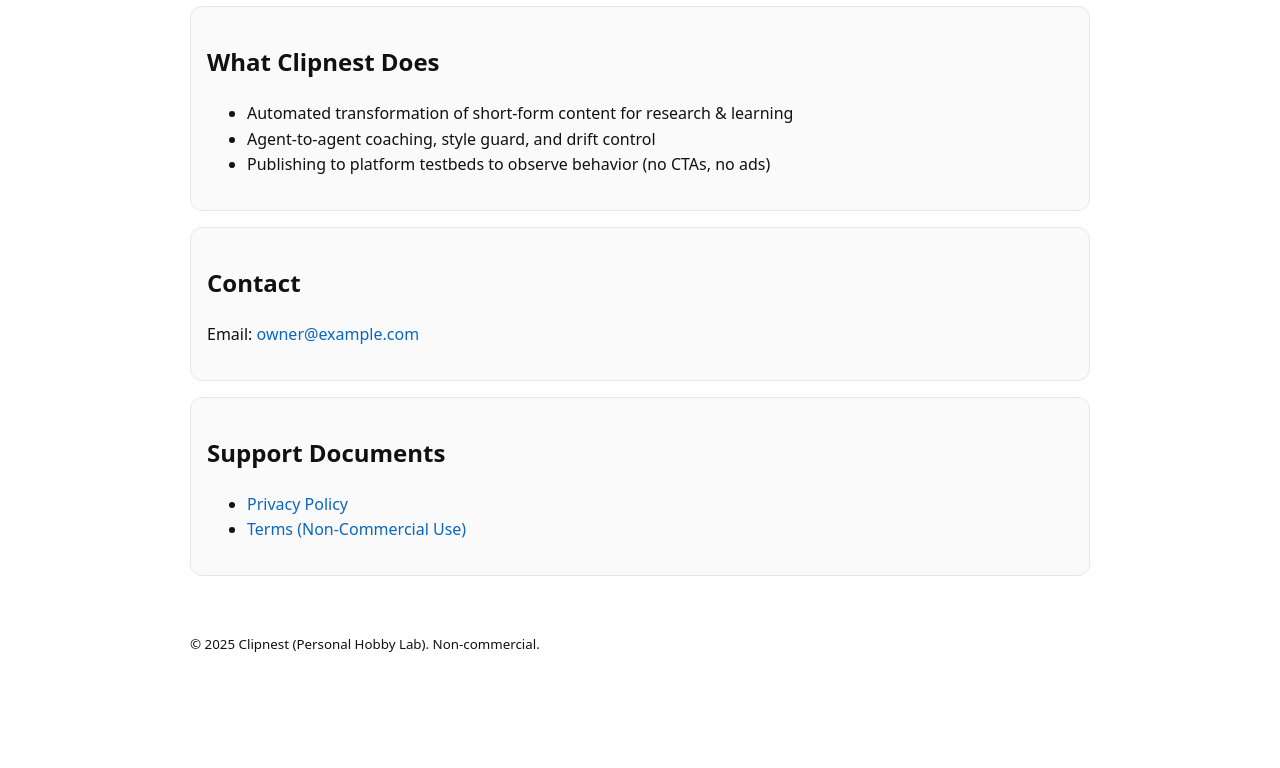
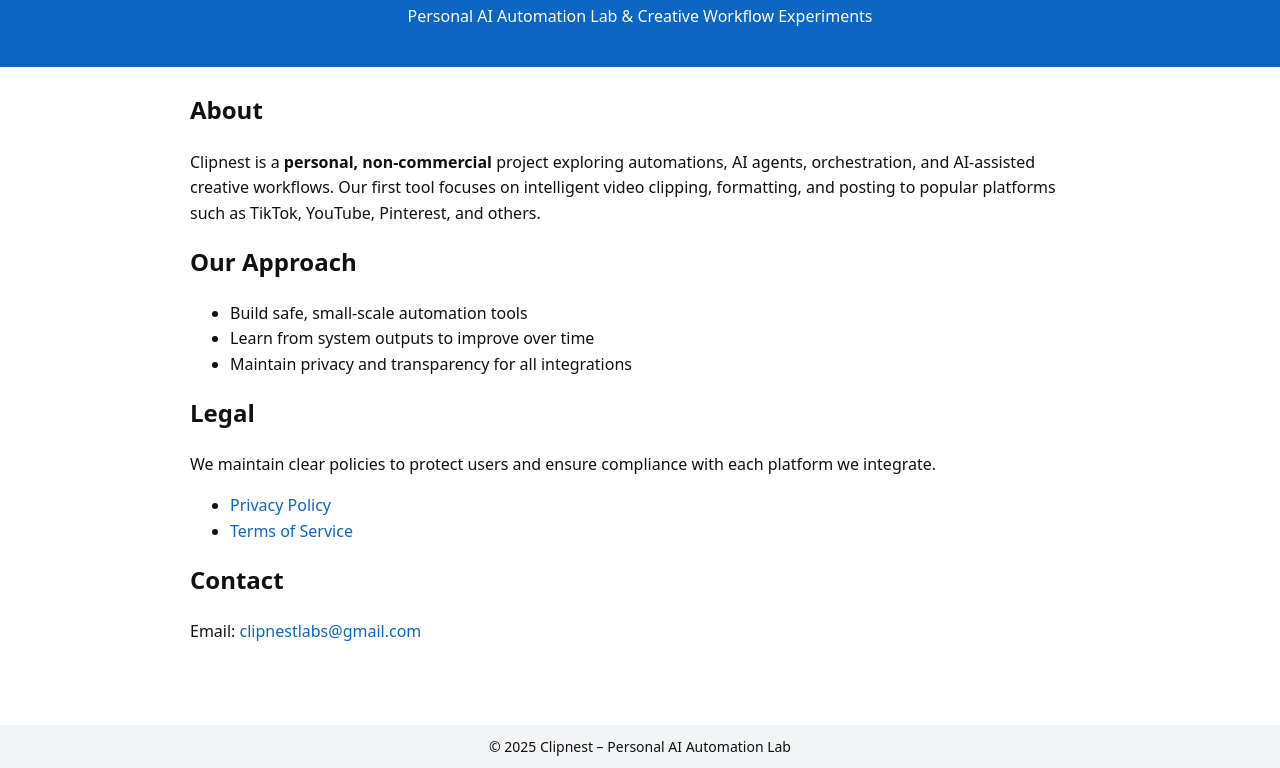
Before and after one commit to ClipNestLabs/clipnest-site, a plain HTML site: page index.html in a window 1280 px wide. Shown: the part 220-988 px from the top of the page. Before the commit the page ends 898 px from the top, so only its background shows below. Drawn offline with Linux system fonts and the light colour scheme.

Commit message:
Added Index

```diff
--- a/index.html
+++ b/index.html
@@ -1,17 +1,53 @@
 <!doctype html>
 <html lang="en">
 <head>
-<meta charset="utf-8"><meta name="viewport" content="width=device-width, initial-scale=1">
-<title>Clipnest – Personal AI Lab</title>
-<meta name="description" content="Clipnest is a personal AI laboratory for learning automation, agents, orchestration, and faceless creative experimentation. Monetization is incidental.">
-<style>body{font-family:system-ui,-apple-system,Segoe UI,Roboto,Ubuntu,Cantarell,Noto Sans,sans-serif;margin:0;padding:0;color:#111;background:#fff;}header,footer{padding:24px 16px;max-width:900px;margin:0 auto;}main{padding:16px;max-width:900px;margin:0 auto;line-height:1.6}a{color:#0a66c2;text-decoration:none}a:hover{text-decoration:underline}.hero{padding:40px 0}.card{border:1px solid #e5e7eb;border-radius:12px;padding:16px;margin:16px 0;background:#fafafa}code{background:#f3f4f6;padding:2px 6px;border-radius:6px}</style>
+<meta charset="utf-8">
+<meta name="viewport" content="width=device-width, initial-scale=1">
+<title>Clipnest – AI Automation Lab</title>
+<meta name="description" content="Clipnest is a personal AI automation lab exploring creative workflows, content clipping, and posting tools.">
+<style>
+  body { font-family: system-ui,-apple-system,Segoe UI,Roboto,Ubuntu,Cantarell,Noto Sans,sans-serif; margin: 0; padding: 0; background: #fff; color: #111; }
+  header { padding: 24px; text-align: center; background: #0a66c2; color: #fff; }
+  header img { max-width: 120px; margin-bottom: 12px; }
+  main { padding: 24px; max-width: 900px; margin: 0 auto; line-height: 1.6; }
+  h1, h2 { margin-top: 0; }
+  a { color: #0a66c2; text-decoration: none; }
+  a:hover { text-decoration: underline; }
+  footer { margin-top: 40px; padding: 12px; text-align: center; font-size: 14px; background: #f3f4f6; }
+</style>
 </head>
 <body>
-<header><h1>Clipnest – Personal AI Lab</h1><p>Clipnest is a <strong>personal, non-commercial</strong> lab used to learn about automations, agents, orchestration, tool-building, and AI‑assisted audio/video. Any revenue is an <em>incidental byproduct</em>.</p></header>
+<header>
+  <!-- Placeholder logo -->
+  <img src="https://via.placeholder.com/120x120.png?text=Clipnest" alt="Clipnest Logo">
+  <h1>Clipnest</h1>
+  <p>Personal AI Automation Lab & Creative Workflow Experiments</p>
+</header>
 <main>
-<section class="hero card"><h2>What Clipnest Does</h2><ul><li>Automated transformation of short-form content for research & learning</li><li>Agent-to-agent coaching, style guard, and drift control</li><li>Publishing to platform testbeds to observe behavior (no CTAs, no ads)</li></ul></section>
-<section class="card"><h2>Contact</h2><p>Email: <a href="mailto:owner@example.com">owner@example.com</a></p></section>
-<section class="card"><h2>Support Documents</h2><ul><li><a href="./privacy.html">Privacy Policy</a></li><li><a href="./terms.html">Terms (Non‑Commercial Use)</a></li></ul></section>
+  <h2>About</h2>
+  <p>Clipnest is a <strong>personal, non-commercial</strong> project exploring automations, AI agents, orchestration, and AI-assisted creative workflows.
+  Our first tool focuses on intelligent video clipping, formatting, and posting to popular platforms such as TikTok, YouTube, Pinterest, and others.
+  </p>
+
+  <h2>Our Approach</h2>
+  <ul>
+    <li>Build safe, small-scale automation tools</li>
+    <li>Learn from system outputs to improve over time</li>
+    <li>Maintain privacy and transparency for all integrations</li>
+  </ul>
+
+  <h2>Legal</h2>
+  <p>We maintain clear policies to protect users and ensure compliance with each platform we integrate.</p>
+  <ul>
+    <li><a href="privacy.html">Privacy Policy</a></li>
+    <li><a href="terms.html">Terms of Service</a></li>
+  </ul>
+
+  <h2>Contact</h2>
+  <p>Email: <a href="mailto:clipnestlabs@gmail.com">clipnestlabs@gmail.com</a></p>
 </main>
-<footer><small>&copy; 2025 Clipnest (Personal Hobby Lab). Non‑commercial.</small></footer>
-</body></html>
+<footer>
+  &copy; 2025 Clipnest – Personal AI Automation Lab
+</footer>
+</body>
+</html>
```
